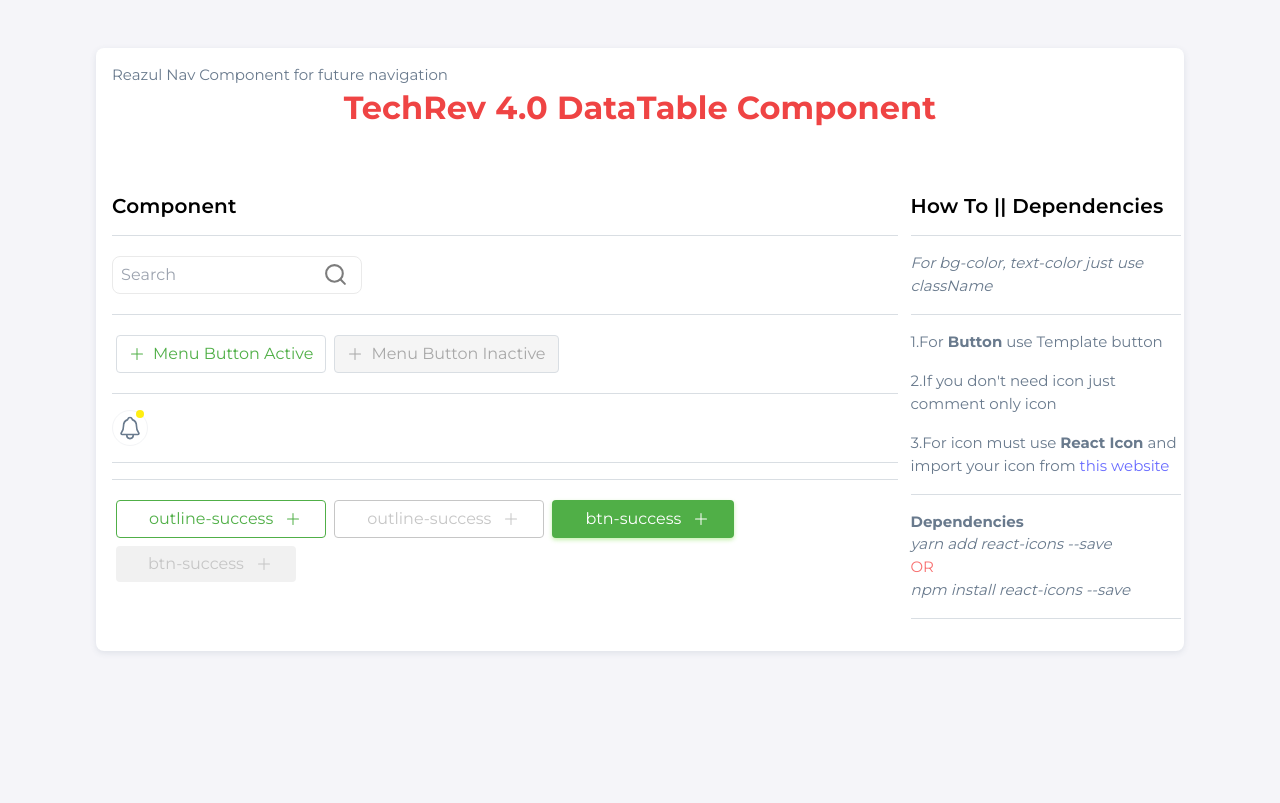
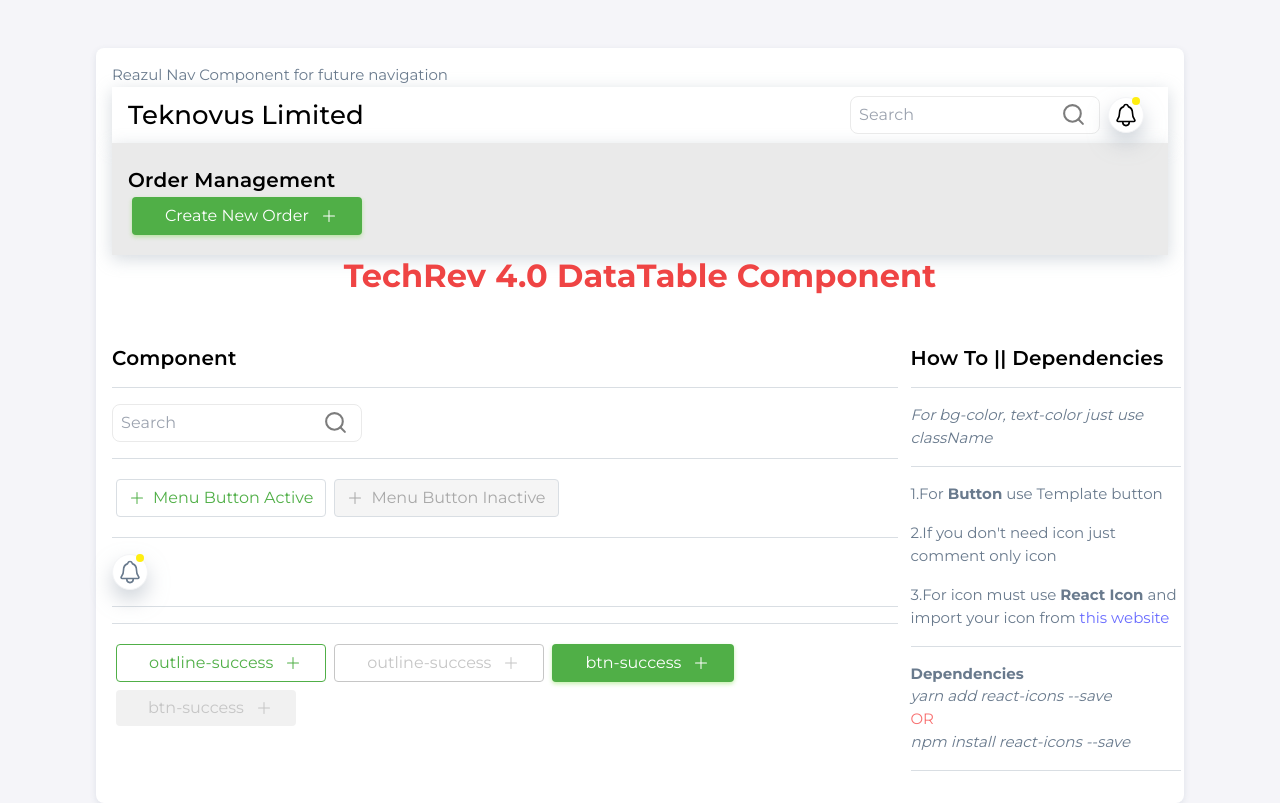
Before and after one commit to tekrev04/Breeze-Next-Component, a Next.js app: page /reazul/elements in a window 1280 px wide. Built offline with nearby package versions, Linux system fonts and the light colour scheme.

Commit message:
update header-area component

```diff
--- a/components/reazul/elements/index.js
+++ b/components/reazul/elements/index.js
@@ -5,6 +5,7 @@ import { BsPlusLg } from "react-icons/bs";
 import SearchComponent from "./searchComponent";
 import NotificationComponent from "./notificationComponent";
 import MenuButtonComponent from "./menuButtonComponent";
+import HeaderAreaComponent from "../headerArea";
 
 function ElementsComponent() {
     const onClick = () => {
@@ -12,6 +13,7 @@ function ElementsComponent() {
     };
     return (
         <div>
+
             <SearchComponent onClick={onClick} />
 
             {/* menu-button component */}
--- a/components/reazul/elements/notificationComponent.js
+++ b/components/reazul/elements/notificationComponent.js
@@ -7,7 +7,7 @@ function NotificationComponent(props) {
     return (
         <div>
             <button className="flex relative">
-                <IoNotificationsOutline className="text-4xl  border-1 border-gray-100 p-1 rounded-full bg-white" />
+                <IoNotificationsOutline className="text-4xl shadow-lg border-1 border-gray-100 p-1 rounded-full bg-white" />
                 <span
                     className={`notification-status-bg absolute right-1 top-0 p-1 rounded-full
                     ${hasNotification === true ? "bg-success" : "bg-warning"}`}>
--- /dev/null
+++ b/components/reazul/headerArea/headerAreaLeftComponent.js
@@ -0,0 +1,25 @@
+import React from "react";
+import { BsPlusLg } from "react-icons/bs";
+import ButtonComponent from "../elements/buttonComponent";
+
+function HeaderAreaLeftComponent(props) {
+    const { headerTitle } = props;
+    const onClick = () => {
+        console.log("clicked btn");
+    };
+
+    return (
+        <div className="header-left-area px-2">
+            <h5 className="p-0 m-0">{headerTitle}</h5>
+            <ButtonComponent
+                className={"btn-success"}
+                btnText={"Create New Order"}
+                btnIcon={<BsPlusLg />}
+                onClick={onClick}
+                disabled={false}
+            />
+        </div>
+    );
+}
+
+export default HeaderAreaLeftComponent;
--- /dev/null
+++ b/components/reazul/headerArea/headerAreaRightComponent.js
@@ -0,0 +1,16 @@
+import React from "react";
+import NotificationComponent from "../elements/notificationComponent";
+import SearchComponent from "../elements/searchComponent";
+
+function HeaderAreaRightComponent() {
+    return (
+        <div className="header-right-area flex items-center justify-center px-2">
+            <SearchComponent />
+
+            <span className="px-1"></span>
+            <NotificationComponent hasNotification={false} />
+        </div>
+    );
+}
+
+export default HeaderAreaRightComponent;
--- /dev/null
+++ b/components/reazul/headerArea/index.js
@@ -0,0 +1,26 @@
+import React from "react";
+import HeaderAreaLeftComponent from "./headerAreaLeftComponent";
+import HeaderAreaRightComponent from "./headerAreaRightComponent";
+
+function HeaderAreaComponent() {
+    return (
+        <>
+            <div className="header-main-area shadow text-dark flex items-center justify-between px-3 py-1">
+                <h4>Teknovus Limited</h4>
+                <HeaderAreaRightComponent />
+            </div>
+
+            <div className="header-main-area shadow bg-dark-light text-dark flex items-center justify-between px-2 pt-4 pb-3">
+                <HeaderAreaLeftComponent headerTitle={"Order Management"} />
+            </div>
+        </>
+
+        // <div className="header-main-area bg-dark-light text-dark flex justify-between">
+        //     <HeaderAreaLeftComponent headerTitle={"Order Management"} />
+
+        //     <HeaderAreaRightComponent />
+        // </div>
+    );
+}
+
+export default HeaderAreaComponent;
--- a/pages/reazul/elements/index.js
+++ b/pages/reazul/elements/index.js
@@ -1,5 +1,6 @@
 import ElementsComponent from "@/components/reazul/elements";
 import TypographyComponent from "@/components/reazul/elements/typographyComponent";
+import HeaderAreaComponent from "@/components/reazul/headerArea";
 import ReazulNavComponent from "@/components/reazul/navs/ReazulNavComponent";
 import React, { Component } from "react";
 
@@ -9,6 +10,8 @@ export default class Elements extends Component {
             <div className="container mt-5">
                 <div className="card p-3">
                     <ReazulNavComponent />
+                    <HeaderAreaComponent/>
+
                     <h3 className="text-center font-bold text-red-500"> TechRev 4.0 DataTable Component</h3>
                     <div className="row mt-5">
                         <div className="col-md-9">
--- a/styles/global.css
+++ b/styles/global.css
@@ -56,6 +56,7 @@
     --border: #eaeaea;
     --disable-dark: #a8a8a8;
 
+    --bg-gray: #eaeaea;
 }
 
 * {
@@ -76,6 +77,8 @@ h6 {
     font-family: var(--font-family);
     font-style: normal;
     color: var(--text-dark);
+    padding: 0;
+    margin: 0;
 }
 
 h1,
@@ -244,6 +247,9 @@ h6 {
 .bg-disable {
     background-color: var(--bg-disable);
 }
+.bg-dark-light {
+    background-color: var(--bg-gray);
+}
 
 /* ********** btn ********** */
 .btn {
@@ -392,7 +398,7 @@ h6 {
 /* ********** Input Field ********** */
 .teknovus-input-group {
     position: relative;
-    margin: 20px 0;
+    margin: 5px 0;
 }
  .teknovus-input {
     font-weight: 400;
```
